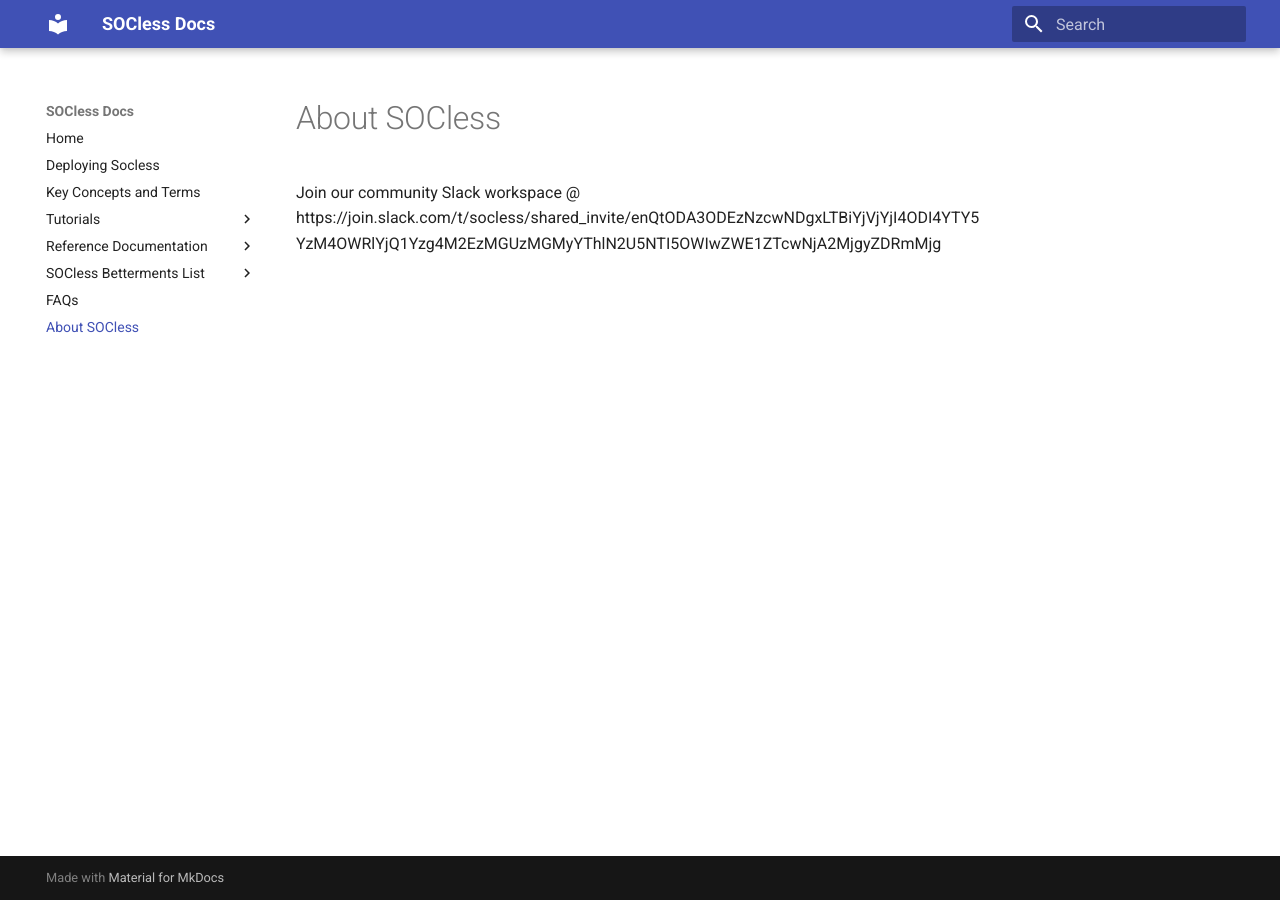
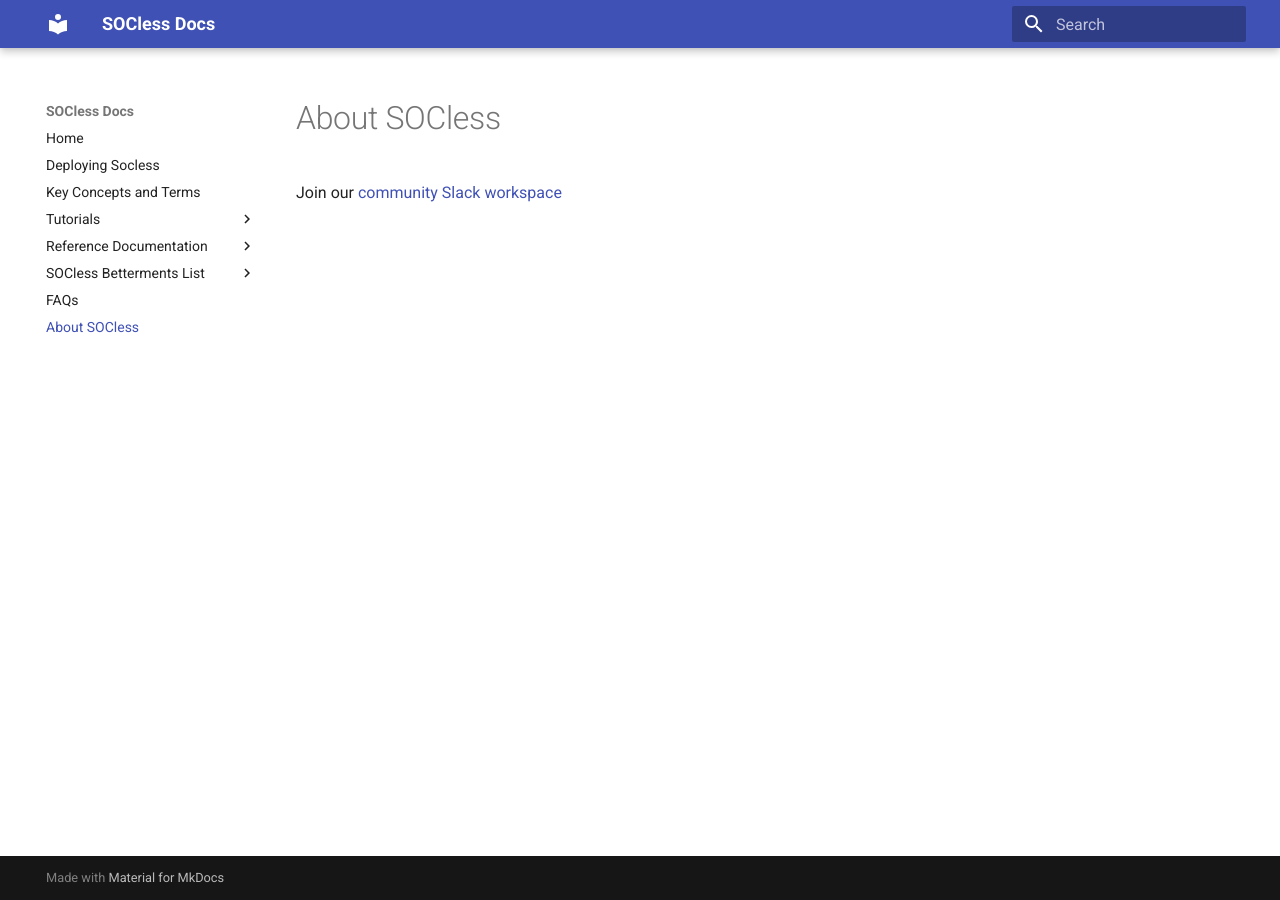
Before and after one commit to twilio-labs/socless, an MkDocs documentation site: the page built from docs/about.md, in a window 1280 px wide. Built offline with MkDocs 1.6.1 and Material for MkDocs 9.7.7, drawn with Linux system fonts in a browser that asks for light colours.

Commit message:
Update about.md

```diff
--- a/docs/about.md
+++ b/docs/about.md
@@ -1,3 +1,3 @@
 # About SOCless
 
-Join our community Slack workspace @ https://join.slack.com/t/socless/shared_invite/enQtODA3ODEzNzcwNDgxLTBiYjVjYjI4ODI4YTY5YzM4OWRlYjQ1Yzg4M2EzMGUzMGMyYThlN2U5NTI5OWIwZWE1ZTcwNjA2MjgyZDRmMjg
+Join our [community Slack workspace](https://join.slack.com/t/socless/shared_invite/enQtODA3ODEzNzcwNDgxLTBiYjVjYjI4ODI4YTY5YzM4OWRlYjQ1Yzg4M2EzMGUzMGMyYThlN2U5NTI5OWIwZWE1ZTcwNjA2MjgyZDRmMjg)
```
